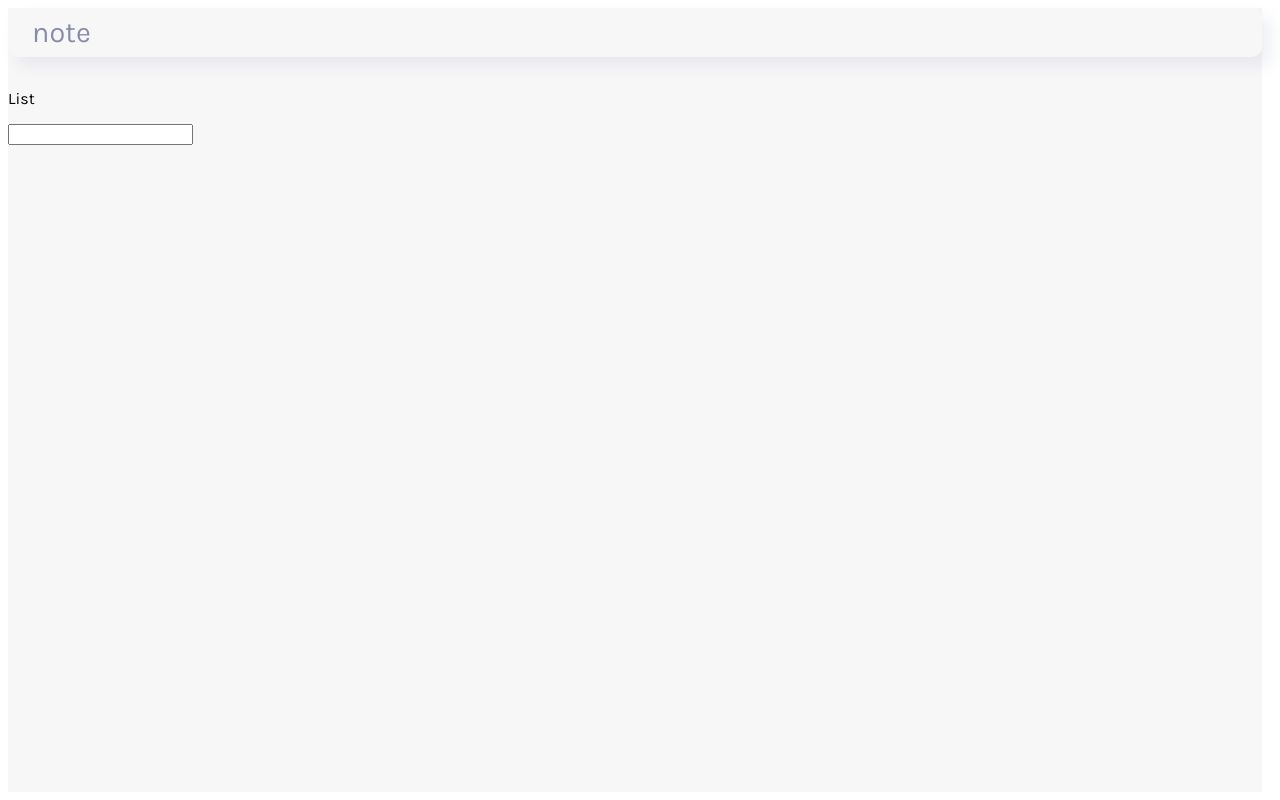
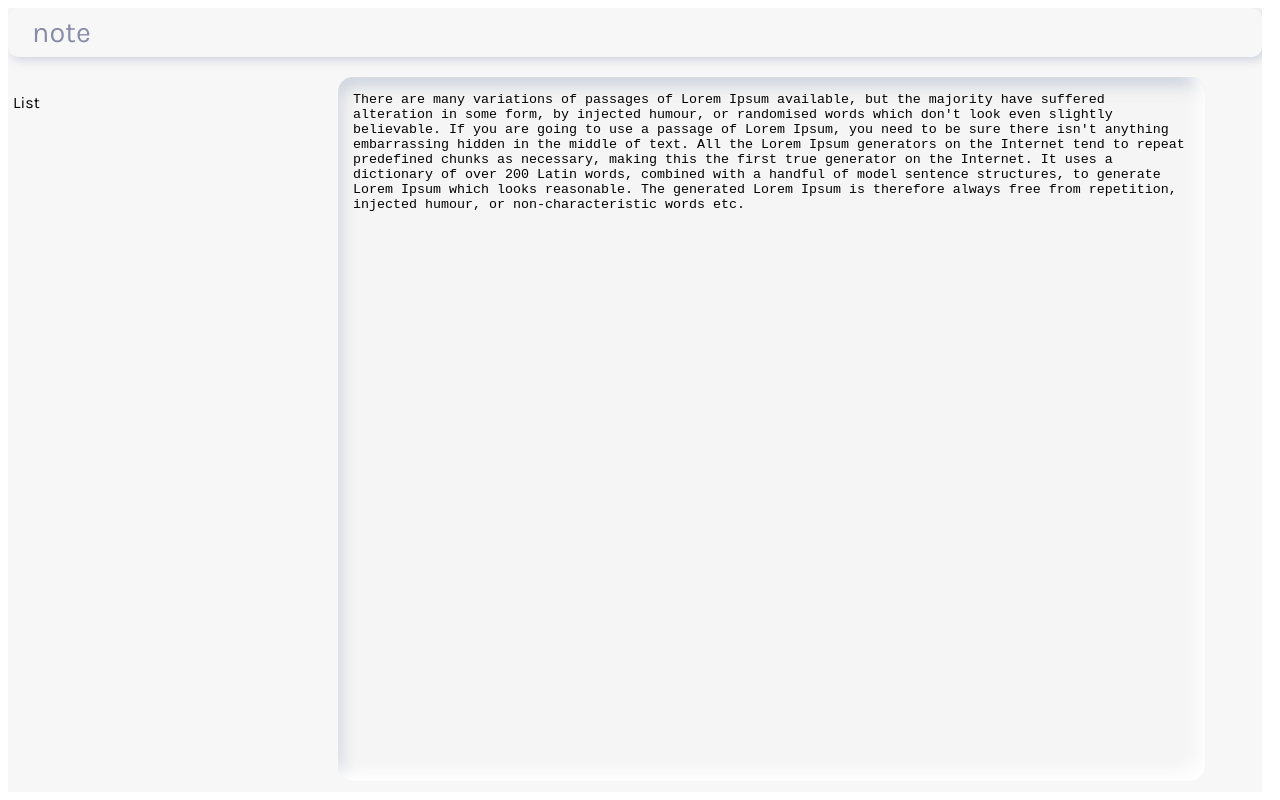
Before and after one commit to victebrito/simple_note, a React app: page / in a window 1280 px wide. Built offline with nearby package versions, Linux system fonts and the light colour scheme.

Commit message:
Layout definitions

```diff
--- /dev/null
+++ b/src/components/App.css
@@ -0,0 +1,17 @@
+.app {
+    display: flex;
+    flex-direction: column;
+    height: 100%;
+    width: 100%;
+    overflow: hidden;
+}
+
+.container {
+    display: flex;
+    flex-direction: row;
+    height: 100%;
+}
+
+.white_space {
+    height: 1rem;
+}
--- a/src/components/App.js
+++ b/src/components/App.js
@@ -1,4 +1,5 @@
 import React from "react";
+import "./App.css";
 
 import Header from "./Header.js";
 import List from "./List.js";
@@ -6,10 +7,13 @@ import Note from "./Note.js";
 
 function App() {
     return (
-        <div className="App">
+        <div className="app">
             <Header />
-            <List />
-            <Note />
+            <div className="white_space"></div>
+            <div className="container">
+                <List />
+                <Note />
+            </div>
         </div>
     );
 }
--- a/src/components/Header.css
+++ b/src/components/Header.css
@@ -1,5 +1,6 @@
 .header {
-    overflow: hidden;
+    width: 100%;
+    display: flex;
     background: var(--white);
     box-shadow: var(--shadow-min);
     border-radius: 10px;
@@ -13,7 +14,3 @@ span {
     text-decoration: none;
     font-size: 1.8rem;
 }
-
-.white_space {
-    height: 1rem;
-}
--- a/src/components/Header.js
+++ b/src/components/Header.js
@@ -4,13 +4,10 @@ import style from "./Header.css";
 class Header extends React.Component {
     render() {
         return (
-            <div>
-                <div className="header">
-                    <a href="/">
-                        <span>note</span>
-                    </a>
-                </div>
-                <div className="white_space"></div>
+            <div className="header">
+                <a href="/">
+                    <span>note</span>
+                </a>
             </div>
         );
     }
--- a/src/components/List.css
+++ b/src/components/List.css
@@ -1,3 +1,12 @@
 .list {
-    background-color: var(--white);
+    padding: 5px;
+    width: 20rem;
+    display: inline-block;
 }
+
+@media only screen and (max-width: 700px) {
+    .list {
+        width: 100%;
+        display: block;
+    }
+}
--- a/src/components/List.js
+++ b/src/components/List.js
@@ -1,10 +1,10 @@
 import React from "react";
-import style from "./List.css";
+import "./List.css";
 
 class List extends React.Component {
     render() {
         return (
-            <div style={style.list}>
+            <div className="list">
                 <p>List</p>
             </div>
         );
--- /dev/null
+++ b/src/components/Note.css
@@ -0,0 +1,25 @@
+.note {
+    flex: auto;
+    padding: 5px;
+    padding-left: 0px;
+}
+
+textarea {
+    height: 95%;
+    width: 91%;
+    outline: none;
+    resize: none;
+    overflow: auto;
+    border: 0;
+    border-radius: 15px;
+    background-color: var(--grey);
+    box-shadow: var(--reverse-shadow);
+    padding: 15px;
+}
+
+@media only screen and (max-width: 700px) {
+    .note {
+        width: 100%;
+        display: none;
+    }
+}
--- a/src/components/Note.js
+++ b/src/components/Note.js
@@ -1,11 +1,23 @@
 import React from "react";
+import "./Note.css";
 
 class Note extends React.Component {
     render() {
         return (
-            <form>
-                <input type="text" /*value={this.state.value} onChange={this.handleChange}*/ />
-            </form>
+            <div className="note">
+                <textarea>
+                    There are many variations of passages of Lorem Ipsum available, but the majority
+                    have suffered alteration in some form, by injected humour, or randomised words
+                    which don't look even slightly believable. If you are going to use a passage of
+                    Lorem Ipsum, you need to be sure there isn't anything embarrassing hidden in the
+                    middle of text. All the Lorem Ipsum generators on the Internet tend to repeat
+                    predefined chunks as necessary, making this the first true generator on the
+                    Internet. It uses a dictionary of over 200 Latin words, combined with a handful
+                    of model sentence structures, to generate Lorem Ipsum which looks reasonable.
+                    The generated Lorem Ipsum is therefore always free from repetition, injected
+                    humour, or non-characteristic words etc.
+                </textarea>
+            </div>
         );
     }
 }
--- a/src/index.css
+++ b/src/index.css
@@ -20,7 +20,17 @@ body {
     --primary-dark: #20243b;
     --secondary: #cd8883;
     --white: #f8f7f7;
-    --grey: #424242;
-    --shadow: 9px 9px 16px rgb(163, 177, 198, 0.6), -9px -9px 16px rgba(255, 255, 255, 0.5);
-    --shadow-min: 9px 9px 16px rgb(163, 177, 198, 0.2), -9px -9px 16px rgba(255, 255, 255, 0.2);
+    --grey: #c7c7c710;
+    --shadow: 3px 3px 10px rgb(163, 177, 198, 0.6), -3px -3px 10px rgba(255, 255, 255, 0.5);
+    --shadow-min: 3px 3px 10px rgb(163, 177, 198, 0.5), -3px -3px 10px rgba(255, 255, 255, 0.2);
+    --reverse-shadow: inset -9px -9px 16px rgba(255, 255, 255, 1),
+        inset 3px 9px 16px rgba(163, 177, 198, 0.5);
 }
+
+#root {
+    height: 100%;
+}
+
+.hidden {
+    display: none;
+}
```
